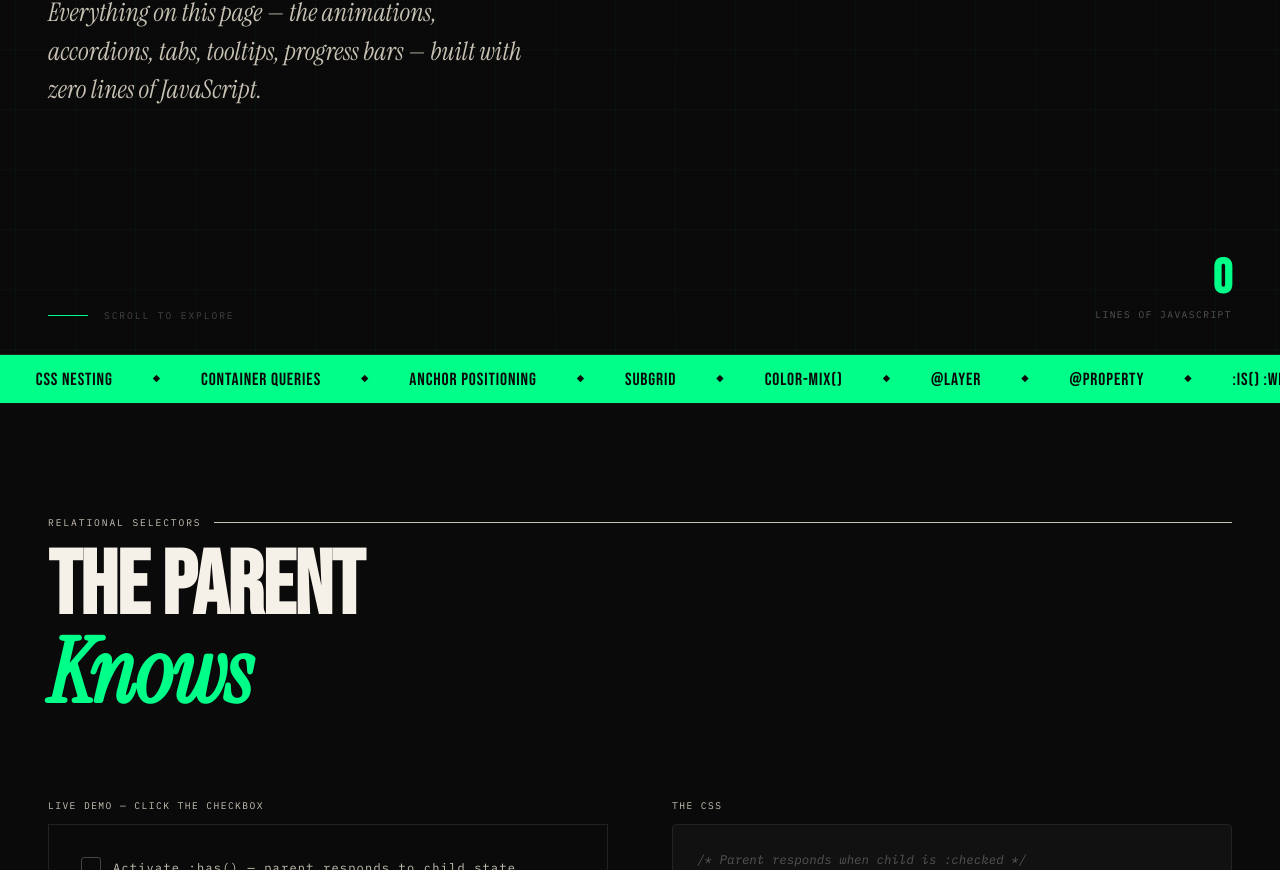
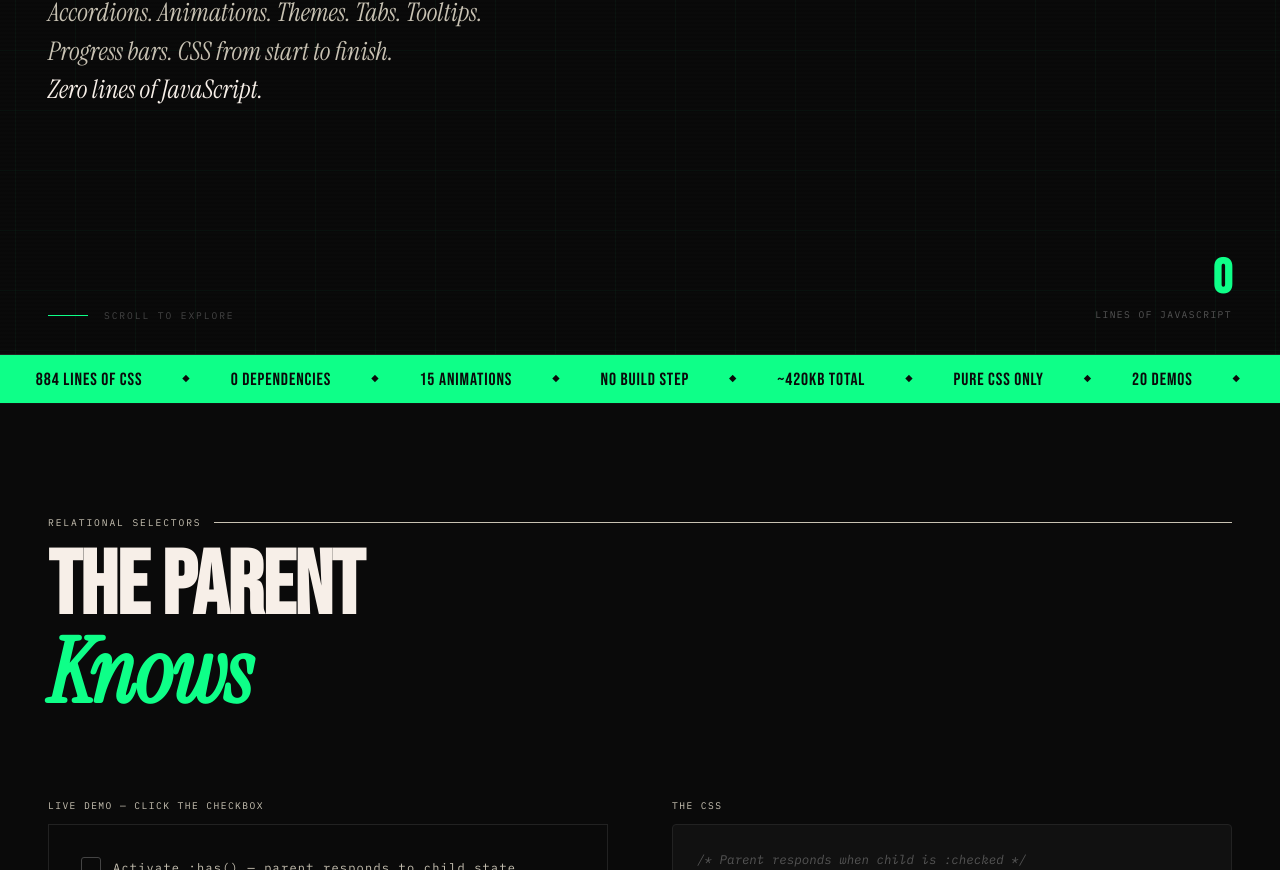
Before and after one commit to annie-seaward/pure-css, a plain HTML site: page index.html in a window 1280 px wide. Shown: the part 445-1315 px from the top of the page. Drawn offline with Linux system fonts and the light colour scheme; a web font is replaced by a local one.

Commit message:
feat: update hero copy

```diff
--- a/css/layout.css
+++ b/css/layout.css
@@ -223,6 +223,10 @@
   margin-top: 2rem;
   line-height: 1.5;
   animation: fade-up 0.8s 0.2s ease both;
+
+  em {
+    color: var(--paper);
+  }
 }
 
 .hero-cta {
--- a/css/tokens.css
+++ b/css/tokens.css
@@ -3,64 +3,63 @@
 ───────────────────────────────────────── */
 :root {
   /* Brand palette */
-  --ink:        #0a0a0a;
-  --paper:      #f5f0e8;
-  --electric:   #00ff88;
-  --volt:       #cfff04;
-  --coral:      #ff4d3b;
-  --mid:        #3d3d3d;
-  --rule:       #c8c2b4;
-  --purple:     #6600ff;
+  --ink:      oklch(14.5% 0 0);
+  --paper:    oklch(95.7% 0.0127 64.7);
+  --electric: oklch(87.6% 0.2263 152.5);
+  --volt:     oklch(93.3% 0.2269 122.3);
+  --coral:    oklch(67.1% 0.2170 29.7);
+  --rule:     oklch(81.5% 0.0214 89.0);
+  --purple:   oklch(50.4% 0.2938 285.4);
 
   /* Typography */
-  --mono:       'IBM Plex Mono', monospace;
-  --display:    'Bebas Neue', sans-serif;
-  --serif:      'Instrument Serif', serif;
-  --sans:       'Syne', sans-serif;
+  --mono: "IBM Plex Mono", monospace;
+  --display: "Bebas Neue", sans-serif;
+  --serif: "Instrument Serif", serif;
+  --sans: "Syne", sans-serif;
 
   /* Gray scale */
-  --gray-0:  #050505;
-  --gray-1:  #0d0d0d;
-  --gray-2:  #111111;
-  --gray-3:  #1a1a1a;
-  --gray-4:  #1e1e1e;
-  --gray-5:  #222222;
-  --gray-6:  #333333;
-  --gray-7:  #444444;
-  --gray-8:  #555555;
-  --gray-9:  #666666;
-  --gray-10: #888888;
-  --gray-11: #aaaaaa;
+  --gray-0:  oklch(11.5% 0 0);
+  --gray-1:  oklch(15.8% 0 0);
+  --gray-2:  oklch(17.8% 0 0);
+  --gray-3:  oklch(21.9% 0 0);
+  --gray-4:  oklch(23.5% 0 0);
+  --gray-5:  oklch(25.2% 0 0);
+  --gray-6:  oklch(32.1% 0 0);
+  --gray-7:  oklch(38.7% 0 0);
+  --gray-8:  oklch(45.0% 0 0);
+  --gray-9:  oklch(51.0% 0 0);
+  --gray-10: oklch(62.6% 0 0);
+  --gray-11: oklch(73.8% 0 0);
 
   /* Translucent tints */
-  --electric-04: rgba(0,255,136,0.04);
-  --electric-05: rgba(0,255,136,0.05);
-  --electric-06: rgba(0,255,136,0.06);
-  --electric-08: rgba(0,255,136,0.08);
-  --electric-30: rgba(0,255,136,0.30);
-  --electric-40: rgba(0,255,136,0.40);
-  --coral-05:    rgba(255,77,59,0.05);
-  --coral-30:    rgba(255,77,59,0.30);
-  --volt-20:     rgba(207,255,4,0.20);
-  --white-03:    rgba(255,255,255,0.03);
-  --white-08:    rgba(255,255,255,0.08);
-  --white-60:    rgba(255,255,255,0.60);
-  --black-15:    rgba(0,0,0,0.15);
-  --black-50:    rgba(0,0,0,0.50);
+  --electric-04: oklch(87.6% 0.2263 152.5 / 0.04);
+  --electric-05: oklch(87.6% 0.2263 152.5 / 0.05);
+  --electric-06: oklch(87.6% 0.2263 152.5 / 0.06);
+  --electric-08: oklch(87.6% 0.2263 152.5 / 0.08);
+  --electric-30: oklch(87.6% 0.2263 152.5 / 0.3);
+  --electric-40: oklch(87.6% 0.2263 152.5 / 0.4);
+  --coral-05:    oklch(67.1% 0.2170 29.7 / 0.05);
+  --coral-30:    oklch(67.1% 0.2170 29.7 / 0.3);
+  --volt-20:     oklch(93.3% 0.2269 122.3 / 0.2);
+  --white-03:    oklch(100% 0 0 / 0.03);
+  --white-08:    oklch(100% 0 0 / 0.08);
+  --white-60:    oklch(100% 0 0 / 0.6);
+  --black-15:    oklch(0% 0 0 / 0.15);
+  --black-50:    oklch(0% 0 0 / 0.5);
 
   /* Z-index layers */
   --z-tooltip: 100;
-  --z-header:  1000;
-  --z-cursor:  9999;
+  --z-header: 1000;
+  --z-cursor: 9999;
 
   /* Border radius */
-  --radius-sm:   2px;
-  --radius-md:   3px;
-  --radius-lg:   4px;
-  --radius-xl:   8px;
+  --radius-sm: 2px;
+  --radius-md: 3px;
+  --radius-lg: 4px;
+  --radius-xl: 8px;
   --radius-full: 100px;
 
   /* Transition durations */
   --duration-fast: 0.2s;
-  --duration:      0.3s;
+  --duration: 0.3s;
 }
--- a/index.html
+++ b/index.html
@@ -17,7 +17,6 @@
     <div class="progress-bar" aria-hidden="true"></div>
 
     <div class="main-wrapper">
-
       <!-- ═══════════════════════════════════════ STICKY PILLS ════════════════════════════════════════ -->
       <div class="nav-pills-wrapper">
         <ul class="nav-links">
@@ -35,14 +34,15 @@
           <div class="logo">∞CSS</div>
         </nav>
         <main class="hero-main">
-        <p class="hero-eyebrow">The Browser Has Changed — No Script Needed</p>
+          <p class="hero-eyebrow">404: JavaScript Not Found</p>
           <h1 class="hero-headline">
             Pure <em>CSS</em>
             Power
           </h1>
           <p class="hero-sub">
-          Everything on this page — the animations, accordions, tabs, tooltips,
-          progress bars — built with <em>zero lines of JavaScript.</em>
+            Accordions. Animations. Themes. Tabs. Tooltips. Progress bars. CSS from start to finish.
+            <br />
+            <em>Zero lines of JavaScript.</em>
           </p>
         </main>
 
@@ -61,29 +61,23 @@
       <!-- MARQUEE STRIP -->
       <div class="marquee-strip" aria-hidden="true">
         <div class="marquee-inner">
-        <span>:has() Selector</span>
-        <span>Scroll-Driven Animations</span>
-        <span>CSS Nesting</span>
-        <span>Container Queries</span>
-        <span>Anchor Positioning</span>
-        <span>Subgrid</span>
-        <span>color-mix()</span>
-        <span>@layer</span>
-        <span>@property</span>
-        <span>:is() :where() :not()</span>
-        <span>View Transitions</span>
+          <span>20 demos</span>
+          <span>0 JavaScript</span>
+          <span>884 lines of CSS</span>
+          <span>0 dependencies</span>
+          <span>15 animations</span>
+          <span>No build step</span>
+          <span>~420KB total</span>
+          <span>Pure CSS only</span>
           <!-- duplicate for seamless loop -->
-        <span>:has() Selector</span>
-        <span>Scroll-Driven Animations</span>
-        <span>CSS Nesting</span>
-        <span>Container Queries</span>
-        <span>Anchor Positioning</span>
-        <span>Subgrid</span>
-        <span>color-mix()</span>
-        <span>@layer</span>
-        <span>@property</span>
-        <span>:is() :where() :not()</span>
-        <span>View Transitions</span>
+          <span>20 demos</span>
+          <span>0 JavaScript</span>
+          <span>884 lines of CSS</span>
+          <span>0 dependencies</span>
+          <span>15 animations</span>
+          <span>No build step</span>
+          <span>~420KB total</span>
+          <span>Pure CSS only</span>
         </div>
       </div>
 
@@ -169,7 +163,9 @@
               <div class="scroll-progress-bar"></div>
               <div class="scroll-demo-track">
                 <div class="scroll-card">
-                <div class="scroll-card-label">animation-timeline: view()</div>
+                  <div class="scroll-card-label">
+                    animation-timeline: view()
+                  </div>
                   <div class="scroll-card-text">
                     Each card animates in as it enters the viewport. No
                     Intersection Observer. No JavaScript event listeners.
@@ -181,8 +177,8 @@
                   </div>
                   <div class="scroll-card-text">
                     The progress bar at the top of this box is driven by
-                  <code>scroll(nearest block)</code> — it tracks how far you've
-                  scrolled.
+                    <code>scroll(nearest block)</code> — it tracks how far
+                    you've scrolled.
                   </div>
                 </div>
                 <div class="scroll-card">
@@ -233,8 +229,8 @@
             <p class="body-text">
               Scroll-Driven Animations land in Chrome 115+ and are coming to all
               browsers. They replace the most common use-case for
-            <code>IntersectionObserver</code> — and they run off the main thread
-            for smooth 60fps performance.
+              <code>IntersectionObserver</code> — and they run off the main
+              thread for smooth 60fps performance.
             </p>
           </div>
         </div>
@@ -272,9 +268,9 @@
 
             <div class="glass-callout">
               <p>
-              <strong>No build step required.</strong> Native CSS nesting means
-              you can write structured, readable CSS without Sass, Less, or
-              PostCSS. Your stylesheet is your source of truth.
+                <strong>No build step required.</strong> Native CSS nesting
+                means you can write structured, readable CSS without Sass, Less,
+                or PostCSS. Your stylesheet is your source of truth.
               </p>
             </div>
           </div>
@@ -334,14 +330,12 @@
                       <div class="cq-card-title">Adaptive Card</div>
                       <div class="cq-card-body">
                         This card changes layout based on its
-                      <em>container width</em>, not the viewport. Make it wider
-                      to see the horizontal layout appear.
+                        <em>container width</em>, not the viewport. Make it
+                        wider to see the horizontal layout appear.
                       </div>
                     </div>
                     <div class="cq-card-meta">
-                    <div class="cq-card-meta-label">
-                      WIDE LAYOUT
-                    </div>
+                      <div class="cq-card-meta-label">WIDE LAYOUT</div>
                       <div>≥ 400px container</div>
                     </div>
                   </div>
@@ -351,8 +345,8 @@
 
             <div class="glass-callout">
               <p>
-              Container queries mean reusable components can be truly adaptive —
-              they respond to <strong>where they're placed</strong>, not the
+                Container queries mean reusable components can be truly adaptive
+                — they respond to <strong>where they're placed</strong>, not the
                 viewport size. One component, infinite contexts.
               </p>
             </div>
@@ -403,7 +397,9 @@
 
         <div class="two-col">
           <div>
-          <p class="demo-label">Hover the button — tooltip positions itself</p>
+            <p class="demo-label">
+              Hover the button — tooltip positions itself
+            </p>
             <div class="anchor-demo">
               <button class="anchor-btn" data-tooltip="Hover for tooltip">
                 Hover me
@@ -413,17 +409,17 @@
                 <code>position-anchor: --my-btn</code>
               </div>
               <p class="anchor-demo-note">
-              No <code>getBoundingClientRect()</code>. No <code>popperjs</code>.
-              No JavaScript.
+                No <code>getBoundingClientRect()</code>. No
+                <code>popperjs</code>. No JavaScript.
               </p>
             </div>
 
             <div class="glass-callout">
               <p>
                 <strong>CSS Anchor Positioning</strong> replaces an entire
-              category of JS: tooltips, popovers, dropdowns, and floating UI all
-              tethered to their target element without a single line of script.
-              Chrome 125+.
+                category of JS: tooltips, popovers, dropdowns, and floating UI
+                all tethered to their target element without a single line of
+                script. Chrome 125+.
               </p>
             </div>
           </div>
@@ -520,8 +516,8 @@
             <p class="body-text">
               <code>color-mix()</code> replaces Sass <code>darken()</code>,
               <code>lighten()</code>, and <code>mix()</code>. Use it with
-            <code>oklch</code> for perceptually uniform gradients — colours stay
-            vivid rather than going grey in the middle.
+              <code>oklch</code> for perceptually uniform gradients — colours
+              stay vivid rather than going grey in the middle.
             </p>
           </div>
         </div>
@@ -560,7 +556,8 @@
                 <strong>@layer</strong> ends specificity wars. Layers cascade in
                 declared order — later layers win regardless of selector
                 specificity. Third-party CSS can live in a
-              <code>@layer base</code> and never beat your own component styles.
+                <code>@layer base</code> and never beat your own component
+                styles.
               </p>
             </div>
           </div>
@@ -747,8 +744,8 @@
             <details>
               <summary>What is the &lt;details&gt; element?</summary>
               <div class="details-body">
-              The <code>&lt;details&gt;</code> HTML element creates a disclosure
-              widget — no JavaScript needed. Pair it with
+                The <code>&lt;details&gt;</code> HTML element creates a
+                disclosure widget — no JavaScript needed. Pair it with
                 <code>&lt;summary&gt;</code> for the heading. The open/close
                 animation is handled entirely with CSS transitions on the
                 <code>[open]</code> attribute selector.
@@ -760,16 +757,17 @@
                 Absolutely. Hide the default marker with
                 <code>::-webkit-details-marker { display: none }</code> and
                 replace it with any CSS pseudo-element. The
-              <code>[open]</code> attribute selector is your friend for toggling
-              states — rotate icons, swap colours, animate content in.
+                <code>[open]</code> attribute selector is your friend for
+                toggling states — rotate icons, swap colours, animate content
+                in.
               </div>
             </details>
             <details>
               <summary>What about exclusive accordions?</summary>
               <div class="details-body">
                 HTML now supports <code>name</code> attribute on
-              <code>&lt;details&gt;</code> to create exclusive groups — only one
-              opens at a time. This is the
+                <code>&lt;details&gt;</code> to create exclusive groups — only
+                one opens at a time. This is the
                 <code>&lt;details name="group"&gt;</code> pattern, analogous to
                 radio inputs.
               </div>
@@ -777,8 +775,8 @@
             <details>
               <summary>Is it accessible?</summary>
               <div class="details-body">
-              Yes — <code>&lt;details&gt;</code>/<code>&lt;summary&gt;</code> is
-              natively keyboard-accessible and communicates state to screen
+                Yes — <code>&lt;details&gt;</code>/<code>&lt;summary&gt;</code>
+                is natively keyboard-accessible and communicates state to screen
                 readers via ARIA. No additional roles or attributes needed for
                 basic use.
               </div>
@@ -834,7 +832,9 @@
 
             <div class="tabs-wrapper">
               <div class="tab-bar">
-              <label class="tab-label tab-label-1" for="tab-1">Overview</label>
+                <label class="tab-label tab-label-1" for="tab-1"
+                  >Overview</label
+                >
                 <label class="tab-label tab-label-2" for="tab-2"
                   >How It Works</label
                 >
@@ -845,18 +845,19 @@
               <div class="tab-panels">
                 <div class="tab-panel tab-panel-1">
                   <div class="tab-panel-title">The Checkbox Hack</div>
-                The radio inputs are hidden off-screen. Labels act as clickable
-                triggers. CSS sibling selectors (<code>:checked ~ .panel</code>)
-                show and hide the correct panel. No JavaScript, no event
+                  The radio inputs are hidden off-screen. Labels act as
+                  clickable triggers. CSS sibling selectors (<code
+                    >:checked ~ .panel</code
+                  >) show and hide the correct panel. No JavaScript, no event
                   listeners.
                 </div>
                 <div class="tab-panel tab-panel-2">
                   <div class="tab-panel-title">The Mechanism</div>
-                Radio inputs share a <code>name</code> attribute — only one can
-                be checked at a time. The <code>:checked</code> pseudo-class
-                combined with the general sibling combinator (<code>~</code>)
-                reaches the corresponding panel and sets
-                <code>display: block</code>.
+                  Radio inputs share a <code>name</code> attribute — only one
+                  can be checked at a time. The
+                  <code>:checked</code> pseudo-class combined with the general
+                  sibling combinator (<code>~</code>) reaches the corresponding
+                  panel and sets <code>display: block</code>.
                 </div>
                 <div class="tab-panel tab-panel-3">
                   <div class="tab-panel-title">Universal Support</div>
@@ -891,8 +892,8 @@
           </div>
         </div>
       </article>
-
-    </div><!-- /.main-wrapper -->
+    </div>
+    <!-- /.main-wrapper -->
 
     <!-- ═══════════════════════════════════════ FOOTER CTA ════════════════════════════════════════ -->
     <footer class="footer-cta">
@@ -922,7 +923,7 @@
       </div>
 
       <p class="footer-bottom">
-        Built with 0 lines of JavaScript · Pure HTML &amp; CSS<br/><br/>
+        Built with 0 lines of JavaScript · Pure HTML &amp; CSS<br /><br />
         Annie &copy; 2025
       </p>
     </footer>
```
Lines whose indentation alone changed are shown as unchanged.
